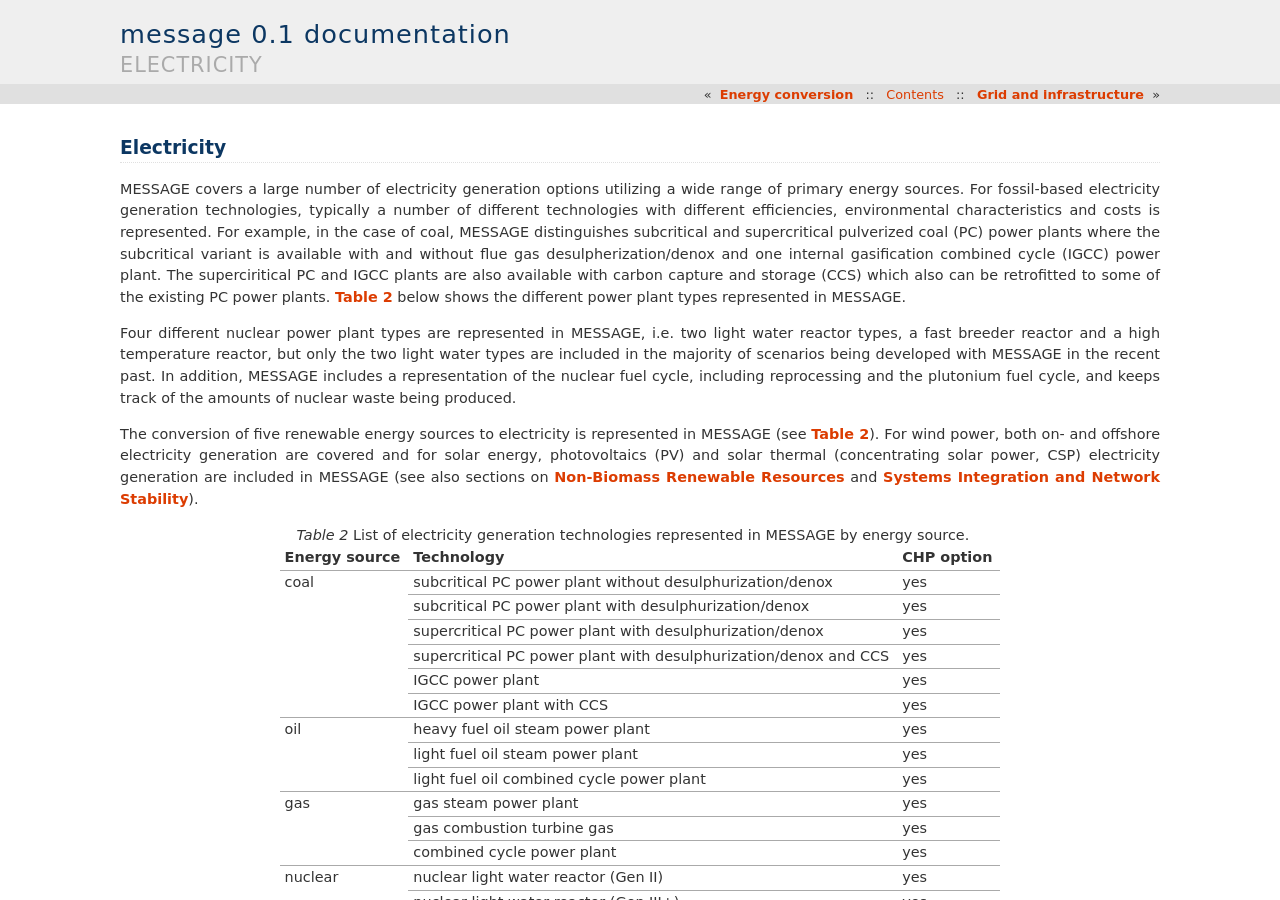
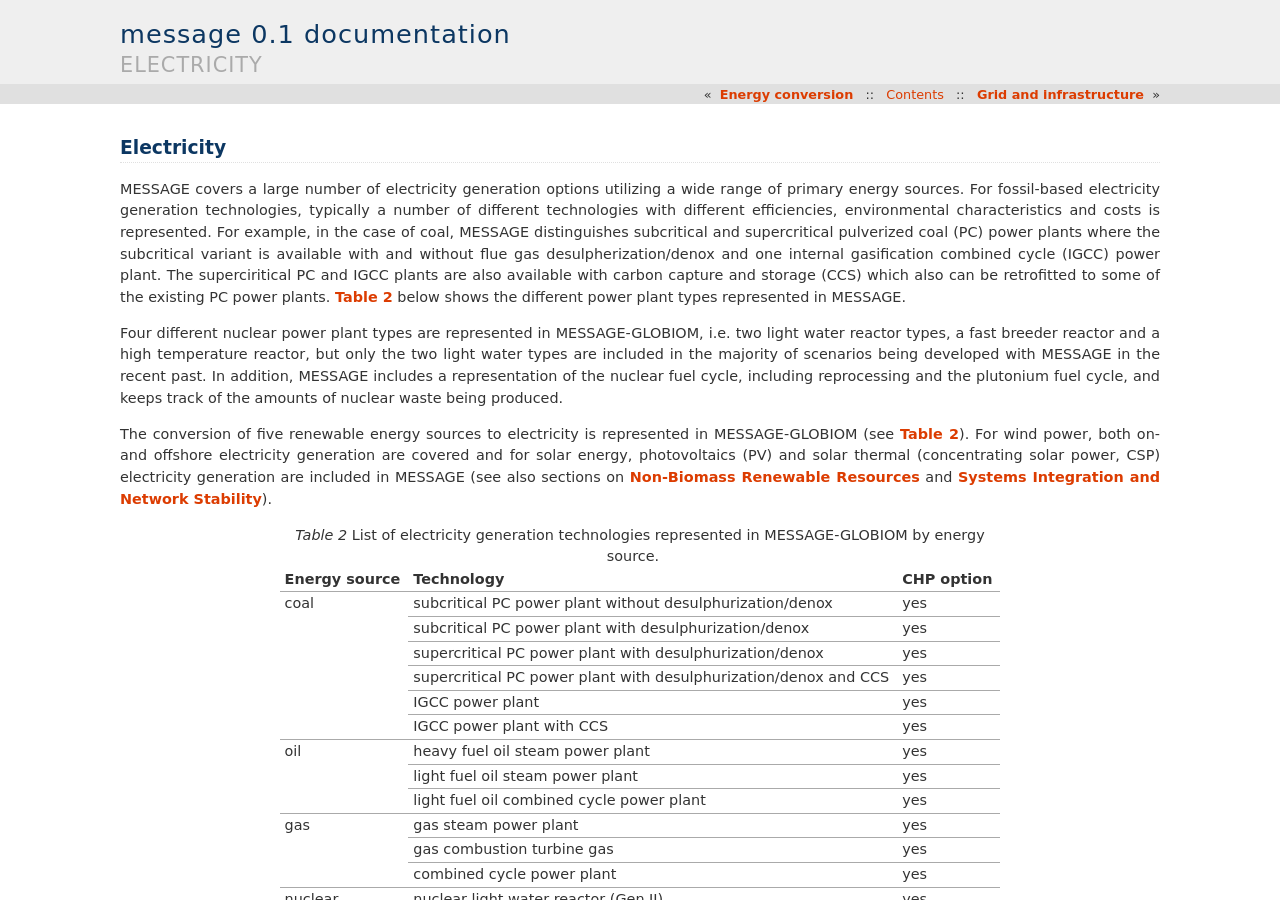
Before and after one commit to iiasa/message_doc, a Sphinx documentation site: the page built from source/message_globiom/energy/conversion/electricity.rst, in a window 1280 px wide and 900 px high. Built offline with Sphinx 7.4.7, drawn with Linux system fonts in a browser that asks for light colours; pages that are not in the unit, such as notebooks, are missing from menus; cross-references to code outside the pages are shown as plain code.

Commit message:
nuclear and renewable resources adjusted (incl. figure, bibliography and cross-references)

```diff
--- a/source/message_globiom/energy/conversion/electricity.rst
+++ b/source/message_globiom/energy/conversion/electricity.rst
@@ -4,12 +4,12 @@ Electricity
 ===========
 MESSAGE covers a large number of electricity generation options utilizing a wide range of primary energy sources. For fossil-based electricity generation technologies, typically a number of different technologies with different efficiencies, environmental characteristics and costs is represented. For example, in the case of coal, MESSAGE distinguishes subcritical and supercritical pulverized coal (PC) power plants where the subcritical variant is available with and without flue gas desulpherization/denox and one internal gasification combined cycle (IGCC) power plant. The superciritical PC and IGCC plants are also available with carbon capture and storage (CCS) which also can be retrofitted to some of the existing PC power plants. :numref:`tab-elec` below shows the different power plant types represented in MESSAGE.
 
-Four different nuclear power plant types are represented in MESSAGE, i.e. two light water reactor types, a fast breeder reactor and a high temperature reactor, but only the two light water types are included in the majority of scenarios being developed with MESSAGE in the recent past. In addition, MESSAGE includes a representation of the nuclear fuel cycle, including reprocessing and the plutonium fuel cycle, and keeps track of the amounts of nuclear waste being produced.
+Four different nuclear power plant types are represented in MESSAGE-GLOBIOM, i.e. two light water reactor types, a fast breeder reactor and a high temperature reactor, but only the two light water types are included in the majority of scenarios being developed with MESSAGE in the recent past. In addition, MESSAGE includes a representation of the nuclear fuel cycle, including reprocessing and the plutonium fuel cycle, and keeps track of the amounts of nuclear waste being produced.
 
-The conversion of five renewable energy sources to electricity is represented in MESSAGE (see :numref:`tab-elec`). For wind power, both on- and offshore electricity generation are covered and for solar energy, photovoltaics (PV) and solar thermal (concentrating solar power, CSP) electricity generation are included in MESSAGE (see also sections on :ref:`renewable` and :ref:`syst_integration`).
+The conversion of five renewable energy sources to electricity is represented in MESSAGE-GLOBIOM (see :numref:`tab-elec`). For wind power, both on- and offshore electricity generation are covered and for solar energy, photovoltaics (PV) and solar thermal (concentrating solar power, CSP) electricity generation are included in MESSAGE (see also sections on :ref:`renewable` and :ref:`syst_integration`).
 
 .. _tab-elec:
-.. table:: List of electricity generation technologies represented in MESSAGE by energy source.
+.. table:: List of electricity generation technologies represented in MESSAGE-GLOBIOM by energy source.
 
    +------------------+----------------------------------------------------------------------------------------------------------------------------------------------------------------------------------------------------------------------------------------------------------------------------------------+--------------------------+
    | Energy source    | Technology                                                                                                                                                                                                                                                                             | CHP option               |
```
